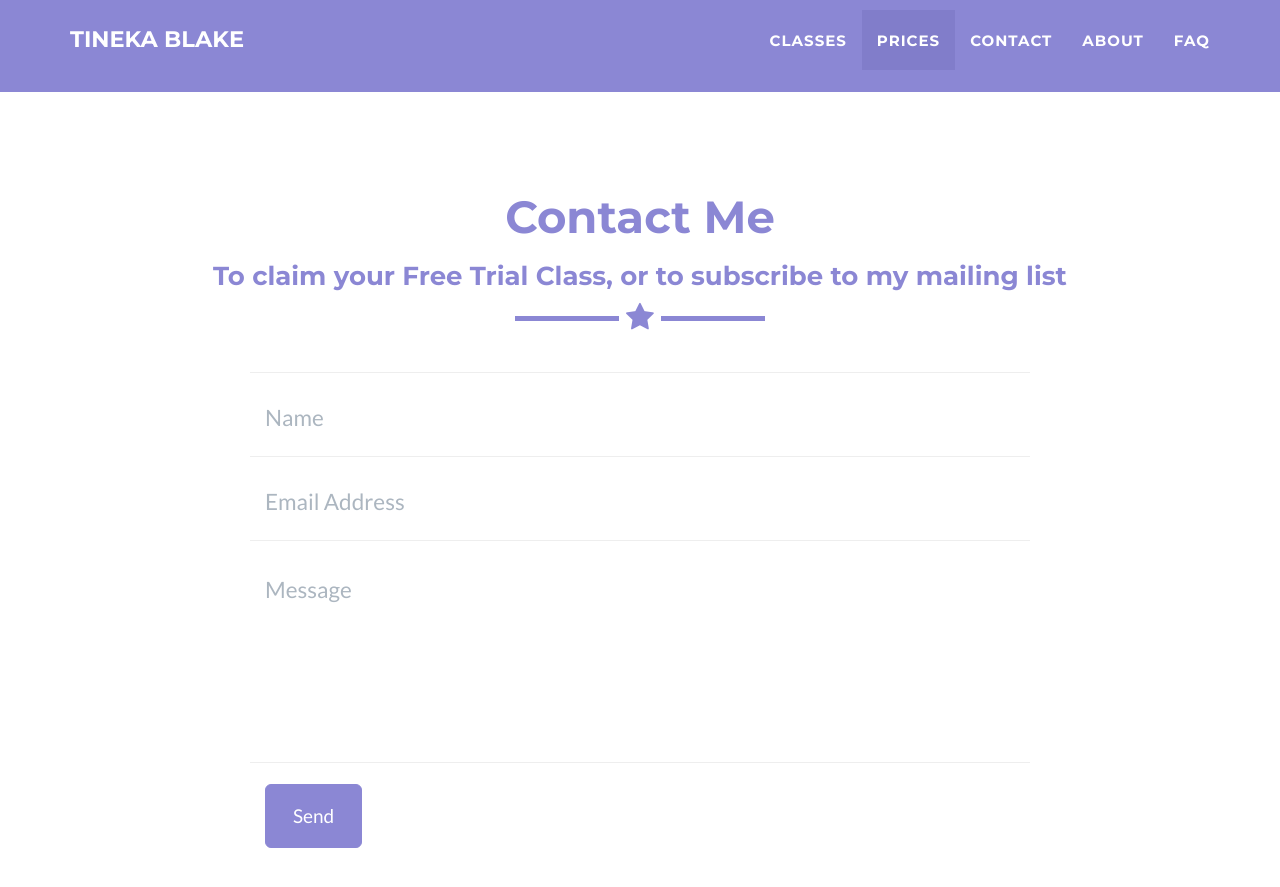
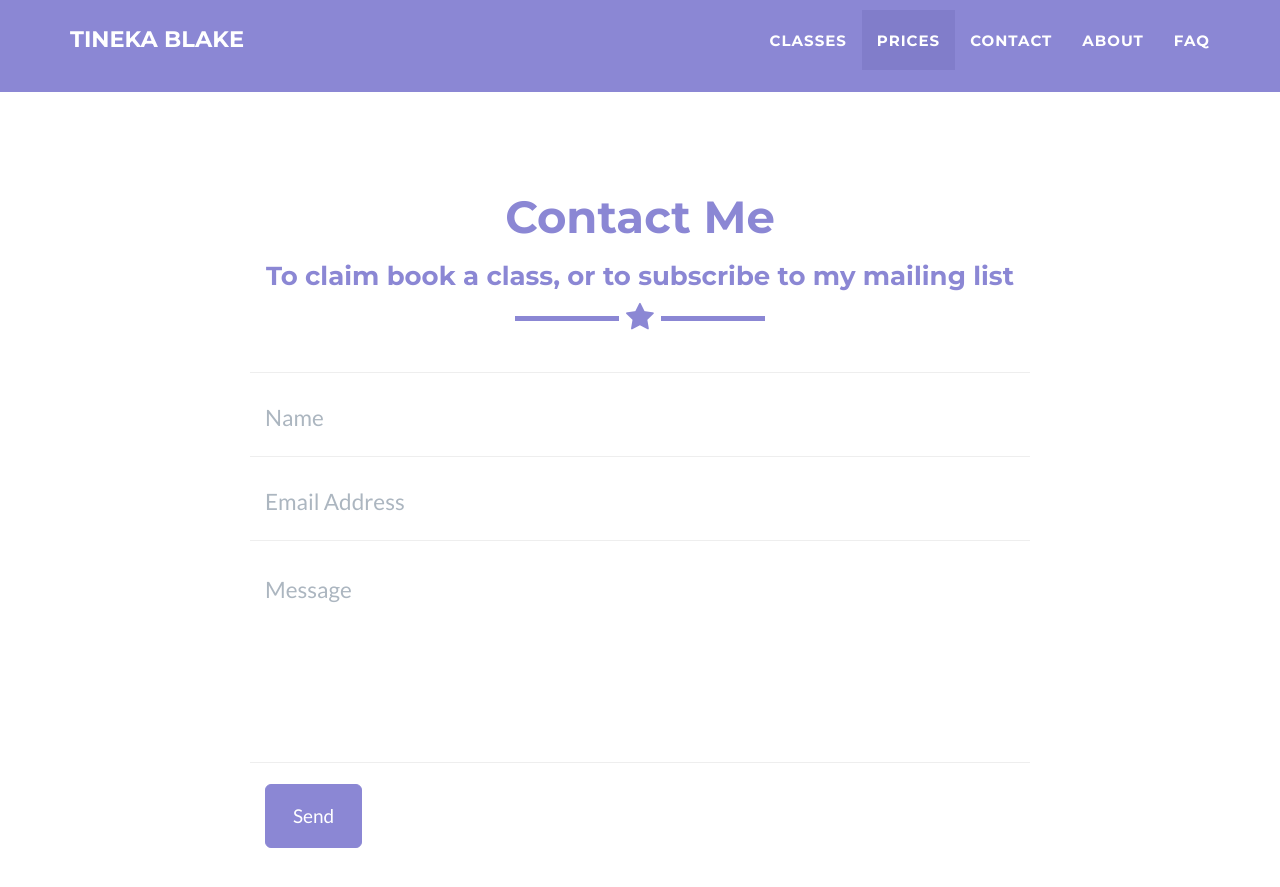
Before and after one commit to tineka-blake/tineka-blake.github.io, a Jekyll site: the page built from index.html, in a window 1280 px wide and 900 px high, scrolled down 1730 px. Shown: the top 887 px of the window. Built offline with Jekyll 4.4.1, drawn with Linux system fonts in a browser that asks for light colours.

Commit message:
Update contact_static.html

```diff
--- a/_includes/contact_static.html
+++ b/_includes/contact_static.html
@@ -4,7 +4,7 @@
 		<div class="row">
 			<div class="col-lg-12 text-center">
 				<h2> Contact Me </h2>
-				<h3> To claim your Free Trial Class, or to subscribe to my mailing list </h3>
+				<h3> To claim book a class, or to subscribe to my mailing list </h3>
 				<hr class="star-primary">
 				<br>
 			</div>
```
